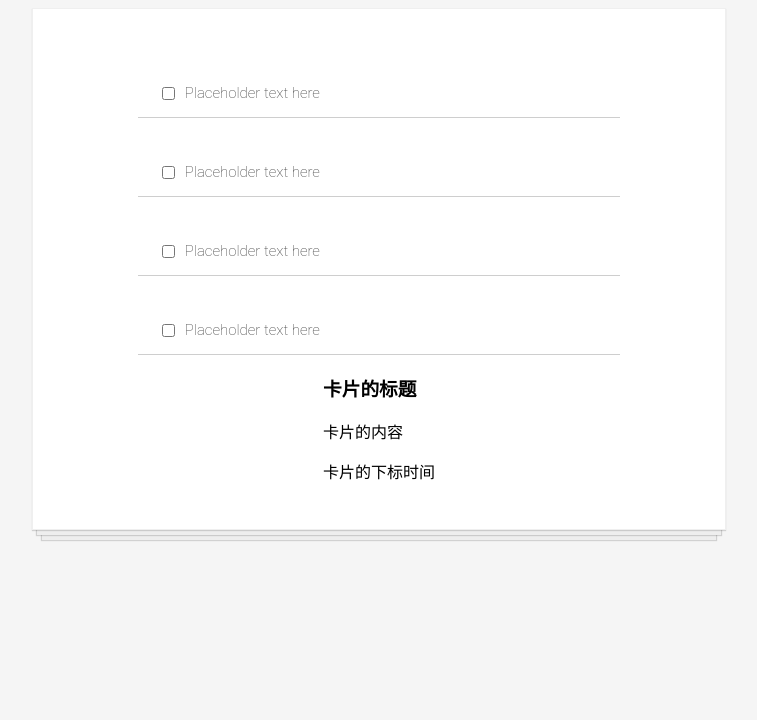
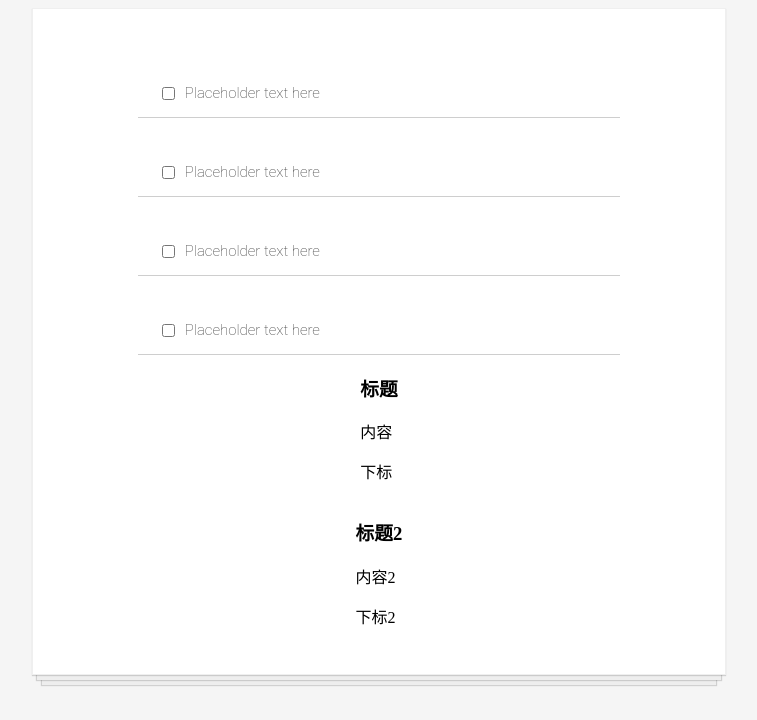
Before and after one commit to songguoguo927/haoqimaor, a React (Create React App) app: page / in a window 1280 px wide. Shown: the top 720 px of the page, without its empty margins (261-1018 px from the left). Built offline with nearby package versions, Linux system fonts and the light colour scheme.

Commit message:
卡片数据抽离

```diff
--- a/src/App.js
+++ b/src/App.js
@@ -2,20 +2,22 @@ import React from "react"
 import TodoItem from "./TodoItem"
 import MoodCard from "./MoodCard"
 
+import moodCardData from "./moodCardData"
+const cardComponents = moodCardData.map(cardItem =><MoodCard key={cardItem.id}
+               title={cardItem.title}
+            content={cardItem.content}
+            tag={cardItem.tag}
+ />)
+
 function App() {
+
     return (
         <div className="todo-list">
             <TodoItem />
             <TodoItem />
             <TodoItem />
             <TodoItem />
-            <MoodCard cardItem={{
-               title:"卡片的标题",
-            content:"卡片的内容",
-            tag:"卡片的下标时间"
-           }}
-
-            />
+            {cardComponents}
         </div>
     )
 }
--- a/src/MoodCard.js
+++ b/src/MoodCard.js
@@ -1,12 +1,13 @@
 import React from 'react'
+
 
 function MoodCard(props){
     console.log(props)
   return (
      <div>
-       <h3>{props.cardItem.title}</h3>
-       <p>{props.cardItem.content}</p>
-       <p>{props.cardItem.tag}</p>
+       <h3>{props.title}</h3>
+       <p>{props.content}</p>
+       <p>{props.tag}</p>
    </div>
  )
 }
--- /dev/null
+++ b/src/moodCardData.js
@@ -0,0 +1,15 @@
+const moodCardData = [
+    {
+        id:1,
+        title:"标题",
+        content:"内容",
+        tag:"下标"
+    },
+    {
+        id:2,
+        title:"标题2",
+        content:"内容2",
+        tag:"下标2"
+    }
+]
+export default moodCardData
```
